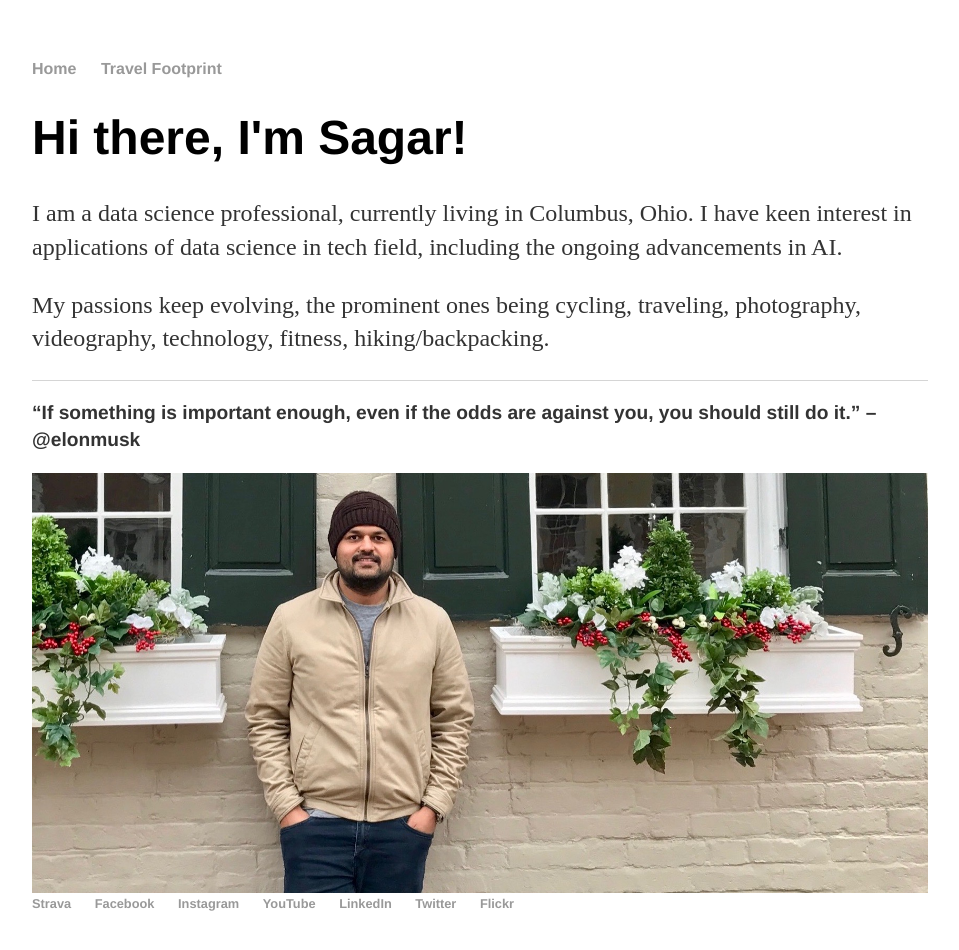
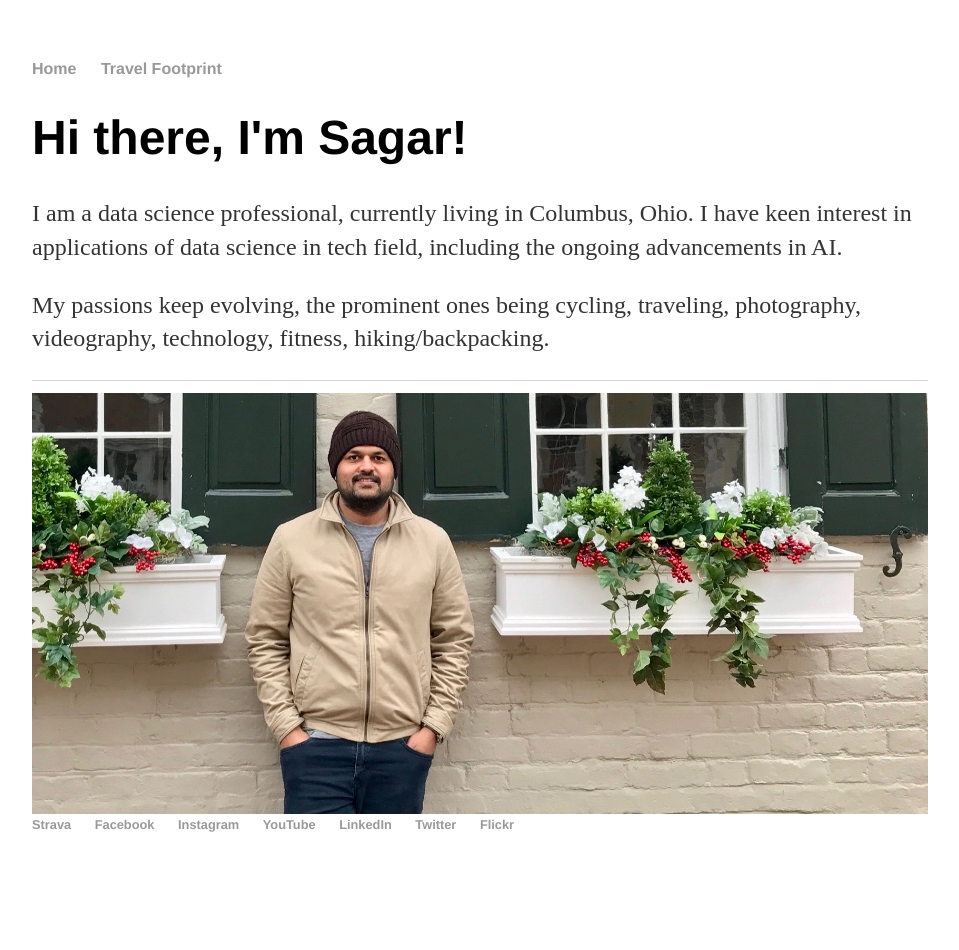
Before and after one commit to sagar-umesh/sagar-umesh.github.io, a plain HTML site: page index.html in a window 1280 px wide. Shown: the whole page, without its empty margins (160-1119 px from the left). After the commit the page ends 892 px from the top, so only its background shows below. Drawn offline with Linux system fonts and the light colour scheme.

Commit message:
Update index.html

```diff
--- a/index.html
+++ b/index.html
@@ -23,7 +23,7 @@
 		</div><!-- /.container -->
 		<footer>
     		<ul>
-        		<p>“If something is important enough, even if the odds are against you, you should still do it.”  – @elonmusk </p>
+
         		<img src="https://sagar-umesh.github.io/IMG_4760 (1).jpg" width=100% height=100%>
 			<li><a href="https://www.strava.com/athletes/5269970">Strava</a></li>
 			<li><a href="https://www.facebook.com/sagar.tumesh">Facebook</a></li>
```
